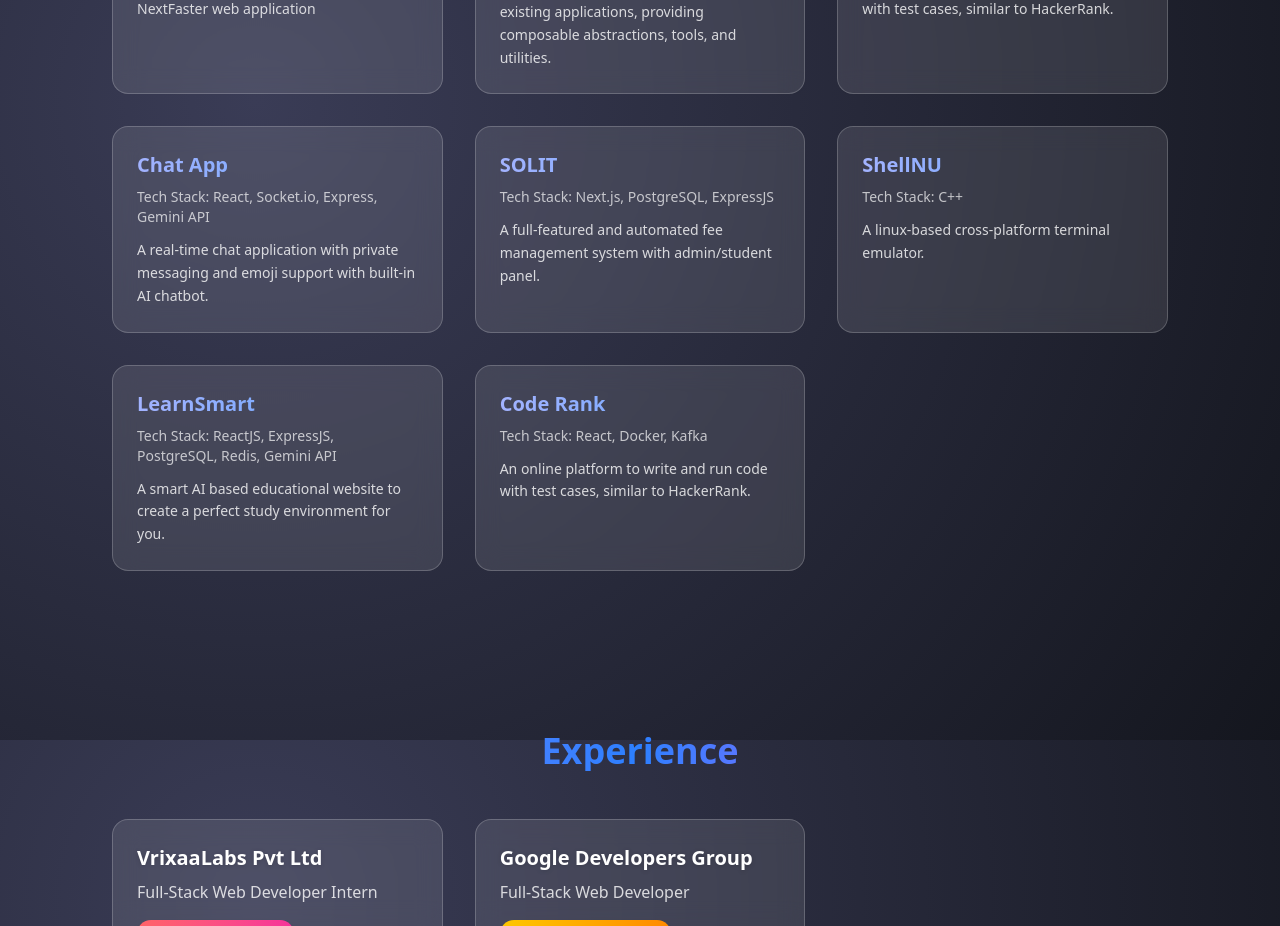
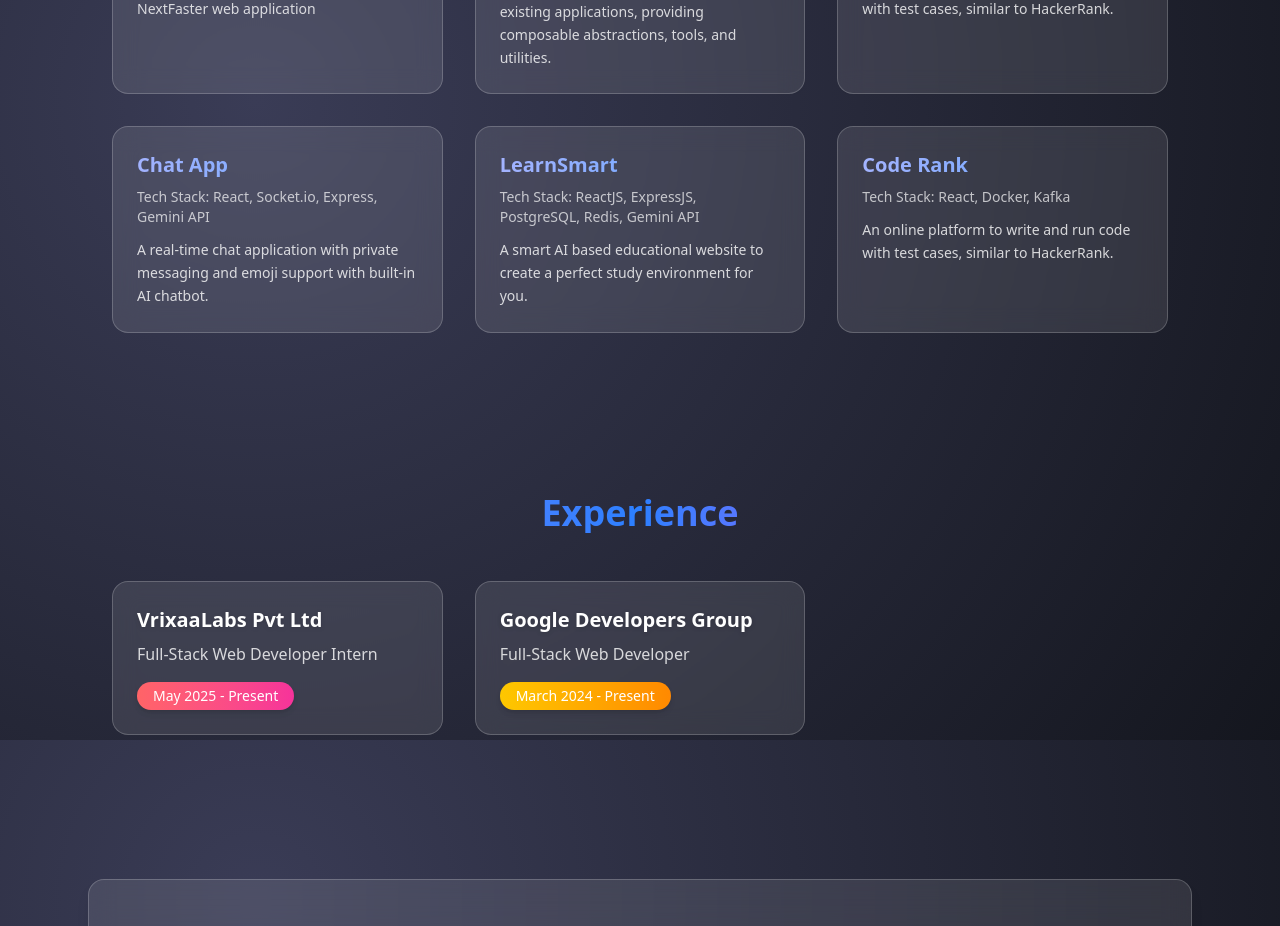
Before and after one commit to shujanislam/portfolio, a Next.js app: page / in a window 1280 px wide. Shown: the part 860-1786 px from the top of the page. Built offline with nearby package versions, Linux system fonts and the light colour scheme.

Commit message:
project adds

```diff
--- a/src/app/components/Projects.tsx
+++ b/src/app/components/Projects.tsx
@@ -22,18 +22,6 @@ const projects = [
     link: "https://github.com/shujanislam/chat-application-backend",
     stack: "React, Socket.io, Express, Gemini API",
     description: "A real-time chat application with private messaging and emoji support with built-in AI chatbot.",
-  },
-  {
-    name: "SOLIT",
-    link: "#",
-    stack: "Next.js, PostgreSQL, ExpressJS",
-    description: "A full-featured and automated fee management system with admin/student panel.",
-  },
-  {
-    name: "ShellNU",
-    link: "https://github.com/shujanislam/ShellNU",
-    stack: "C++",
-    description: "A linux-based cross-platform terminal emulator.",
   },
   {
     name: "LearnSmart",
```
